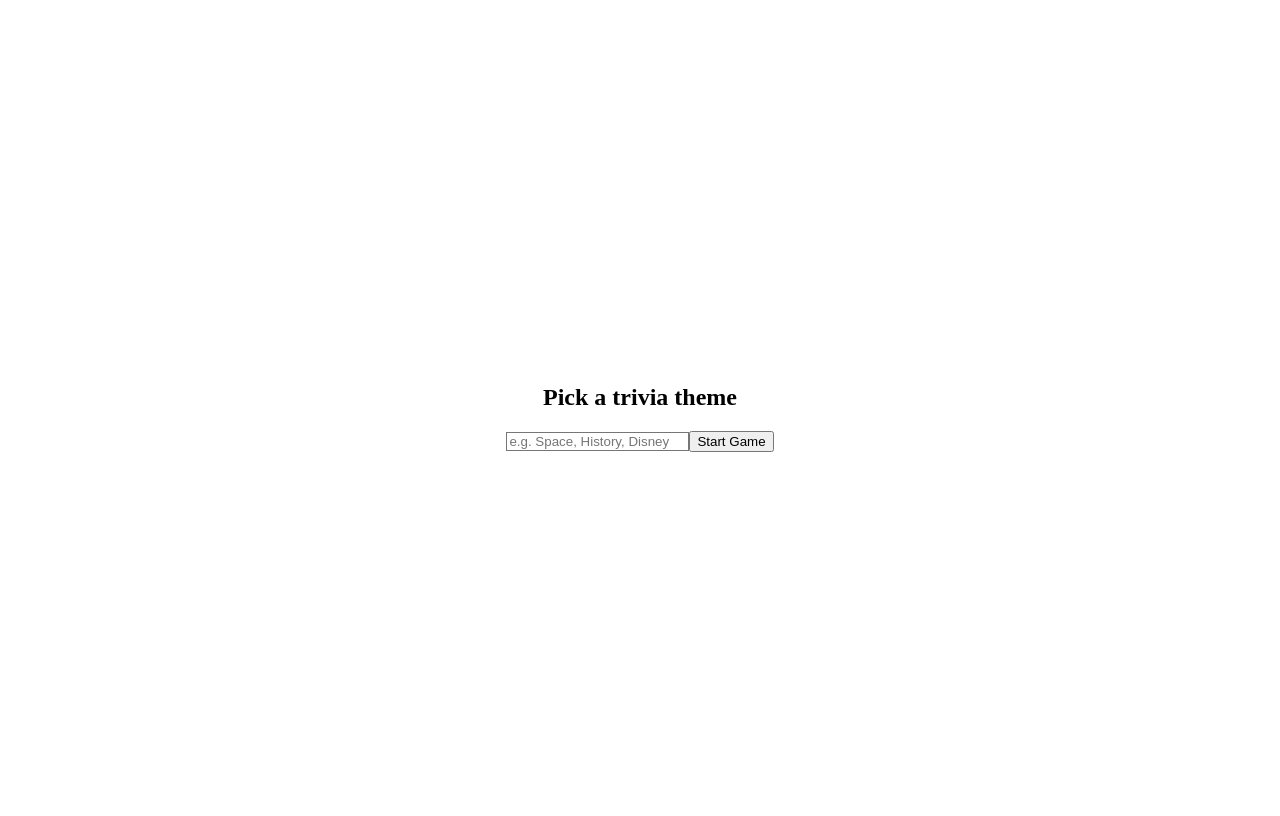
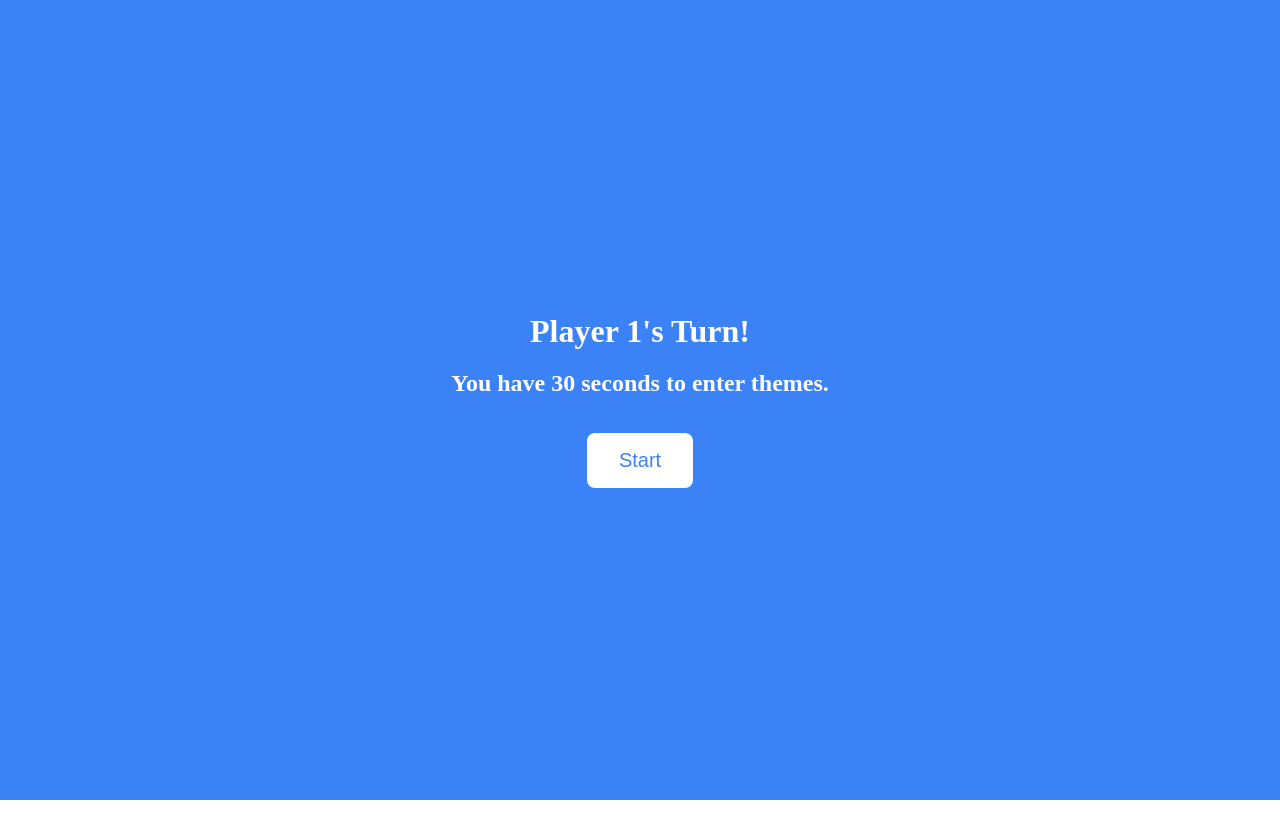
Before and after one commit to Prof-Rosario-UCLA/team17, a React (Vite) app in the folder triv-ai/: page / in a window 1280 px wide. Built offline with nearby package versions, Linux system fonts and the light colour scheme.

Commit message:
created a pass and play template also the chatgpt now recieves 2 random themes (need to fix tailwind)

```diff
--- a/triv-ai/src/components/GameScreen.tsx
+++ b/triv-ai/src/components/GameScreen.tsx
@@ -7,16 +7,34 @@ const openai = new OpenAI({
   dangerouslyAllowBrowser: true,   //only keep this here while in development wil need to store key in backend soon
 });
 
+function getTwoRandomThemes(themes: string[]): [string, string] | null {
+  if (themes.length < 1) return null;
+  if (themes.length < 2) return [themes[0],themes[0]];
 
-export default function GameScreen({ theme }: { theme: string }) {
+  const i = Math.floor(Math.random() * themes.length);
+  let j = Math.floor(Math.random() * themes.length);
+  while (j === i); {
+    j = Math.floor(Math.random() * themes.length);
+  }
+  return [themes[i], themes[j]];
+}
+
+export default function GameScreen({ theme }: { theme: string[] }) {
     const [question, setQuestion] = useState('Loading trivia question');
 
     useEffect(() => {
 	async function fetchQuestion() {
+		const selected = getTwoRandomThemes(theme);
+		if (!selected) {
+			setQuestion('Not enough themes to generate a question.');
+			return;
+		}
+		const [theme1, theme2] = selected;
+
 	    try{
 		const response = await openai.chat.completions.create({
 			model: 'gpt-4',
-			messages: [{role: 'user', content: `Give me a trivia question about the theme: "${theme}". Only include the question.`,
+			messages: [{role: 'user', content: `Give me a creative trivia question that combines these two themes: "${theme1}" and "${theme2}". Only include the question.`,
 			},],
 		});
 	    const result = response.choices[0].message.content;
--- /dev/null
+++ b/triv-ai/src/components/ThemeScreen.css
@@ -0,0 +1,60 @@
+.theme-screen {
+    width: 90vw; /* Full viewport width */
+    text-align: center;
+}
+.ready-screen {
+  position: fixed;
+  inset: 0;
+  background-color: #3b82f6;
+  color: white;
+  display: flex;
+  flex-direction: column;
+  align-items: center;
+  justify-content: center;
+  z-index: 1000;
+  text-align: center;
+}
+.ready-button {
+  background: white;
+  color: #3b82f6;
+  padding: 1rem 2rem;
+  font-size: 1.25rem;
+  border: none;
+  border-radius: 8px;
+  cursor: pointer;
+  margin-top: 1rem;
+}
+.ready-screen h1 {
+  margin: 0;
+  line-height: 1.2;
+}
+.theme-header {
+    height: 15px;
+    background-color: #e5e7eb;
+    position: fixed;
+    top: 10px;
+    left: 50%;                        /* Center horizontally */
+    transform: translateX(-50%);      /* Offset half the width */
+    width: 90vw;
+    overflow: hidden;
+    z-index: 999;
+    border-radius: 4px; /* optional, for nicer edges */
+}
+.progress-bar {
+    position: absolute;
+    top: 0;
+    left: 0;
+    height: 100%;
+    background-color: #3b82f6;
+    width: 100%;
+    animation: progress-bar 30s linear forwards;
+}
+
+@keyframes progress-bar {
+  0% {
+    width: 0%;
+  }
+  100% {
+    width: 100%;
+  }
+}
--- a/triv-ai/src/components/ThemeScreen.tsx
+++ b/triv-ai/src/components/ThemeScreen.tsx
@@ -1,23 +1,76 @@
-import React, { useState } from 'react';
+import React, { useState, useEffect } from 'react';
+import './ThemeScreen.css';
 
-export default function ThemeScreen({ onThemeSelected }: { onThemeSelected: (theme: string) => void }) {
-    const [theme, setTheme] = useState('');
+export default function ThemeScreen({ onThemeSelected }: { onThemeSelected: (theme: string[]) => void }) {
+    const [allThemes, setAllThemes] = useState<string[]>([]);
+    const [themeInput, setThemeInput] = useState('');
+    const [isReadyScreen, setIsReadyScreen] = useState(true);
+    const [playerIndex, setPlayerIndex] = useState(0);
+    const timePerRound = 30;
+    const [countdown, setCountdown] = useState(timePerRound);
+    const numberOfPlayers = 4;
+
+
+    useEffect(() => {
+        if (!isReadyScreen && countdown > 0) {
+            setTimeout(() => setCountdown(c => c - 1), 1000);
+        } else if (countdown === 0 && !isReadyScreen) {
+            endPlayerTurn();
+        }
+    }, [countdown, isReadyScreen]);
+
+    const startPlayerTurn = () => {
+        setCountdown(timePerRound);
+        setIsReadyScreen(false);
+    };
+
+    const endPlayerTurn = () => {
+        if (playerIndex + 1 < numberOfPlayers) {
+            setPlayerIndex(playerIndex + 1);
+            setIsReadyScreen(true);
+        } else {
+            onThemeSelected(allThemes);
+        }
+    };
+
+    const submitTheme = () => {
+        if (themeInput) {
+            setAllThemes((prev) => [...prev, themeInput]);
+            setThemeInput('');
+        }
+    };
 
     return (
-        <div className="text-center">
-            <h2 className="text-xl mb-2">Pick a trivia theme</h2>
+        <div className="theme-screen">
+            {isReadyScreen ? (
+                <div className="ready-screen">
+                <h1>Player {playerIndex + 1}'s Turn!</h1>
+                <h2>You have 30 seconds to enter themes.</h2>
+                <button className="ready-button" onClick={startPlayerTurn}>
+                    Start
+                </button>
+                </div>
+            ) : (
+                <div>
+                    <header className="theme-header">
+                        <div className="progress-bar"/>
+                    </header>
+                    <h2 className="text-xl mb-2">Player {playerIndex + 1}, pick your theme</h2>
                     <input
-                value={theme}
-                onChange={(e) => setTheme(e.target.value)}
+                        value={themeInput}
+                        onChange={(e) => setThemeInput(e.target.value)}
                         className="border rounded p-2"
                         placeholder="e.g. Space, History, Disney"
                     />
                     <button
-                onClick={() => onThemeSelected(theme)}
+                        //onClick={() => onThemeSelected(theme)}
+                        onClick={submitTheme}
                         className="mt-4 px-4 py-2 bg-blue-600 text-white rounded"
                     >
-                Start Game
+                       Submit
                     </button>
+                </div>
+            )}
         </div>
     );
 }
```
Lines whose indentation alone changed are shown as unchanged.
